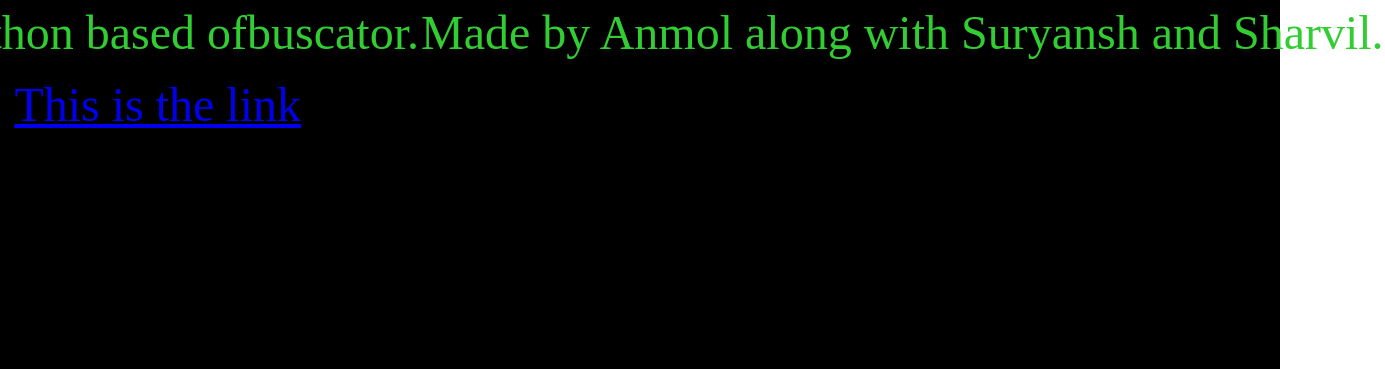
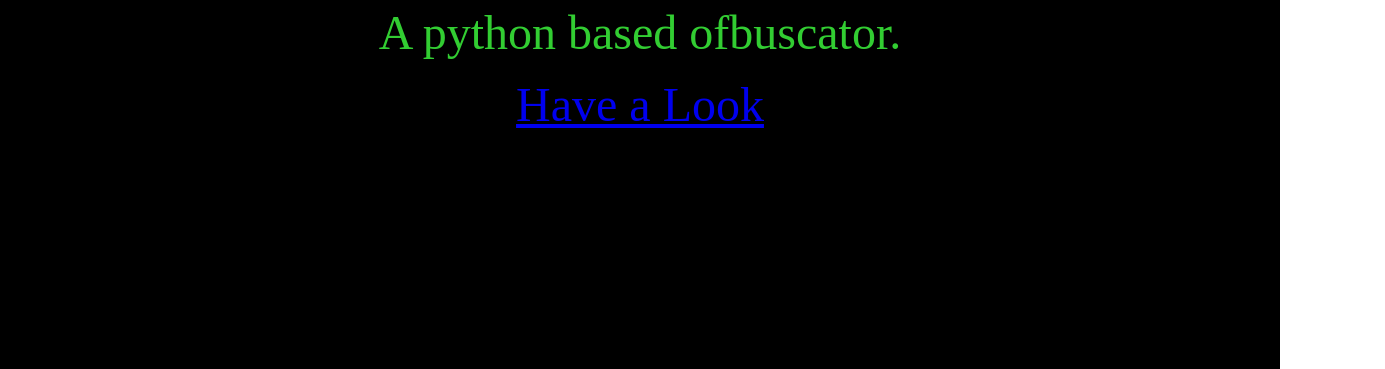
Before and after one commit to DSUnderdogs/websitedsunder.github.io, a plain HTML site: page index.html in a window 1280 px wide. Shown: the part 2031-2400 px from the top of the page, 1385 px wide, since content can reach past the window. Drawn offline with Linux system fonts and the light colour scheme; a web font is replaced by a local one.

Commit message:
Update index.html

```diff
--- a/index.html
+++ b/index.html
@@ -74,13 +74,13 @@
                     </tr>
                     <tr>
                         <td ><span class = "projectsdes" >A python based ofbuscator.</span></td>
-                        <td ><span class = "projectsdes" > Made by Anmol along with Suryansh and Sharvil.</span></td>
+
 
                     </tr>
                     <tr>
                         <td>
                             <span class = "projectsdeslink" >
-                        <a href = "https://github.com/DSUnderdogs/FyreFli" >This is the link</a></span>
+                        <a href = "https://github.com/DSUnderdogs/FyreFli" >Have a Look</a></span>
                     </td>
                     </tr>
                 </table>
```
